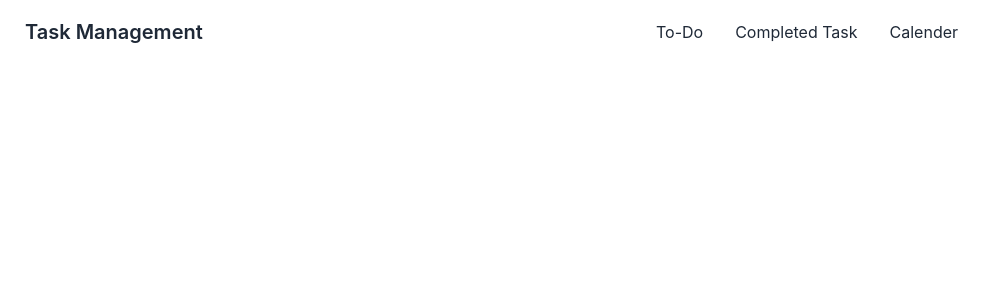
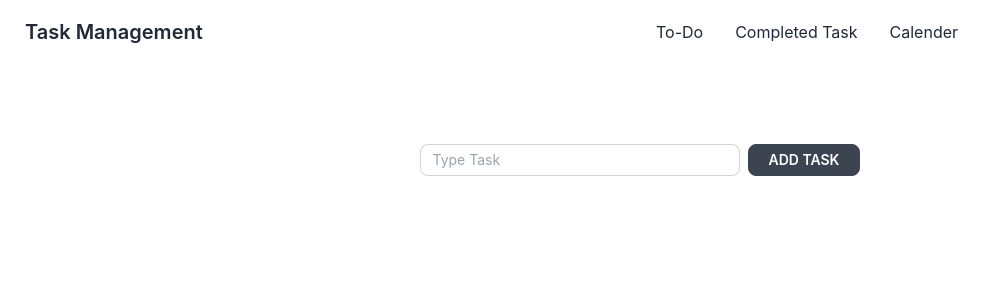
Before and after one commit to 52atiq/task-managemt-client, a React (Create React App) app: page / in a window 1280 px wide. Shown: the top 300 px of the page, without its empty margins (0-996 px from the left). Built offline with nearby package versions, Linux system fonts and the light colour scheme.

Commit message:
post data to mongodb

```diff
--- a/package.json
+++ b/package.json
@@ -11,6 +11,7 @@
     "react-dom": "^18.2.0",
     "react-router-dom": "^6.3.0",
     "react-scripts": "5.0.1",
+    "react-toastify": "^9.0.5",
     "web-vitals": "^2.1.4"
   },
   "scripts": {
--- a/public/index.html
+++ b/public/index.html
@@ -24,7 +24,7 @@
       work correctly both with client-side routing and a non-root public URL.
       Learn how to configure a non-root public URL by running `npm run build`.
     -->
-    <title>React App</title>
+    <title>Task Management</title>
   </head>
   <body>
     <noscript>You need to enable JavaScript to run this app.</noscript>
--- a/src/App.js
+++ b/src/App.js
@@ -1,13 +1,17 @@
-
+import { ToastContainer } from 'react-toastify';
 import './App.css';
 import Navbar from './components/Navbar/Navbar';
-
+import {Routes, Route} from 'react-router-dom'
+import Home from './pages/Home/Home';
 function App() {
   return (
     <div>
 
       <Navbar></Navbar>
-
+      <Routes>
+        <Route path ='/' element={<Home></Home>}> Home</Route>
+      </Routes>
+      <ToastContainer />
     </div>
   );
 }
--- a/src/components/Navbar/Navbar.js
+++ b/src/components/Navbar/Navbar.js
@@ -18,7 +18,7 @@ const Navbar = () => {
               {menuItems}
             </ul>
           </div>
-          <a class="btn btn-ghost normal-case text-xl">Task Management</a>
+          <Link to='/' class="btn btn-ghost normal-case text-xl">Task Management</Link>
         </div>
         <div class="navbar-center hidden lg:flex">
           <ul class="menu menu-horizontal p-0">
--- /dev/null
+++ b/src/pages/AddTask/AddTask.js
@@ -0,0 +1,40 @@
+import React from 'react';
+import { toast } from 'react-toastify';
+// import { ToastContainer, toast } from 'react-toastify';
+import 'react-toastify/dist/ReactToastify.css';
+
+const AddTask = () => {
+    const handleAddTask =(event) =>{
+        event.preventDefault()
+        const name = event.target.name.value;
+
+
+        const task = {name};
+
+     //send data to the server
+     fetch('http://localhost:8000/task', {
+        method:"POST",
+        headers:{'content-type':'application/json'},
+        body:JSON.stringify(task)
+     })
+     .then(res => res.json())
+     .then(data =>{
+        console.log('success', data)
+        toast('Task added successfully');
+        event.target.reset();
+
+
+    })
+
+    }
+    return (
+        <div>
+            <form onSubmit={handleAddTask} className='text-center my-20 gap-5 '>
+            <input type="text" placeholder="Type Task" name='name' class="input input-bordered input-sm w-full max-w-xs" />
+            <button type='submit' class="btn btn-sm px-5 h-2 ml-2"> Add Task</button>
+        </form>
+        </div>
+    );
+};
+
+export default AddTask;
--- /dev/null
+++ b/src/pages/Home/Home.js
@@ -0,0 +1,17 @@
+import React from 'react';
+import AddTask from '../AddTask/AddTask';
+
+const Home = () => {
+
+
+
+    return (
+        <div >
+            {/* <input type="text" placeholder="Type Task" class="input input-bordered input-sm w-full max-w-xs" /> */}
+            {/* <button class="btn btn-sm px-5 h-2 ml-2">Add Task</button> */}
+            <AddTask></AddTask>
+        </div>
+    );
+};
+
+export default Home;
```
Also changed, not shown: 1 other file (tests, documents, lock files or other folders).
